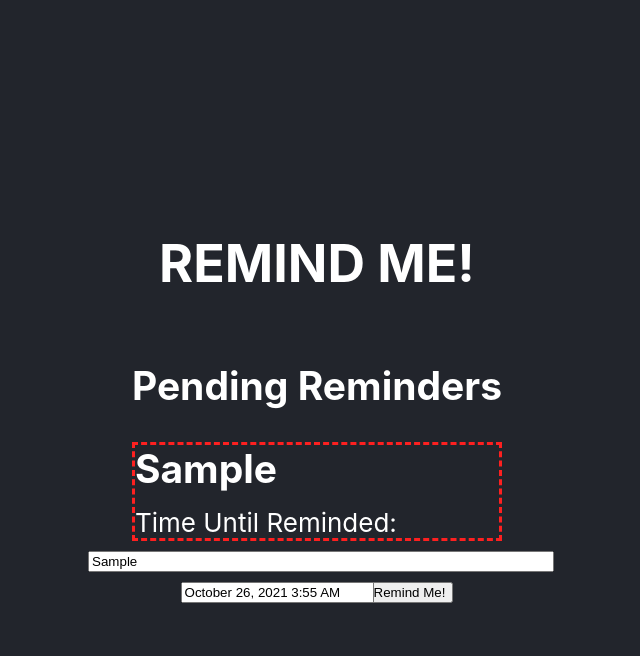
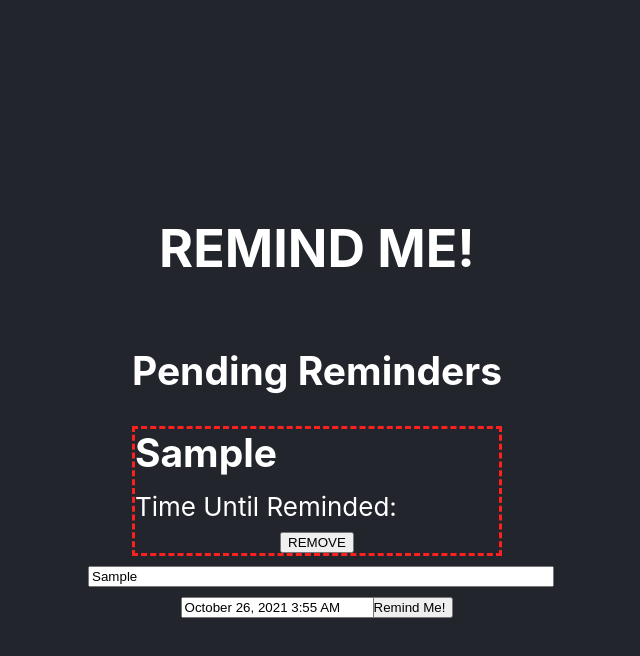
Before and after one commit to hln33/RemindMe, a React (Create React App) app: page / in a window 1280 px wide. Both pictures are taken after typing "Sample" into the empty fields and a click on the button "Remind Me!". Shown: the top 656 px of the page, without its empty margins (323-963 px from the left). Built offline with nearby package versions, Linux system fonts and the light colour scheme.

Commit message:
allowed removal of reminders

```diff
--- a/src/App.js
+++ b/src/App.js
@@ -6,14 +6,15 @@ function App() {
   const [reminders, setReminders] = useState([])
   useEffect(() => console.log(reminders), [reminders])
 
-  const handleCallback = newReminder => setReminders([newReminder, ...reminders])
+  const handleAddition = newReminder => setReminders([newReminder, ...reminders])
+  const handleRemoval = id => setReminders(reminders.filter(r => r.id !== id))
 
   return (
     <div className="App">
       <header className="App-header">
         <h1>REMIND ME!</h1>
-        <ReminderList reminderList={reminders}/>
-        <AddReminder parentCallback={handleCallback}/>
+        <ReminderList reminderList={reminders} parentCallback={handleRemoval}/>
+        <AddReminder parentCallback={handleAddition}/>
       </header>
     </div>
   );
--- a/src/components/Reminder.js
+++ b/src/components/Reminder.js
@@ -1,6 +1,6 @@
 import React, { useEffect, useState } from 'react'
 
-function Reminder({reminder}) {
+function Reminder({reminder, removeReminder}) {
     const [timeRemaining, setTimeRemaining] = useState({})
 
     const findTimeLeft = () => {
@@ -24,6 +24,10 @@ function Reminder({reminder}) {
         setInterval(() => findTimeLeft(), 1000)
     }, [])
 
+    const handleRemove = () => {
+        removeReminder(reminder.id)
+    }
+
     return (
         <div className="reminder">
             <h2>{reminder.text}</h2>
@@ -35,6 +39,7 @@ function Reminder({reminder}) {
                     {timeRemaining.sec? `${timeRemaining.sec} S ` : null}
                 </span>
             </p>
+            <button onClick={handleRemove}> REMOVE </button>
         </div>
     )
 }
--- a/src/components/ReminderList.js
+++ b/src/components/ReminderList.js
@@ -1,12 +1,12 @@
 import React from 'react'
 import Reminder from '../components/Reminder'
 
-function ReminderList({ reminderList }) {
+function ReminderList({ reminderList, parentCallback }) {
 
     return (
         <div>
             <h2>{reminderList.length > 0 ? 'Pending Reminders' : null}</h2>
-            {reminderList.map( r => <Reminder key={r.id} reminder={r}/> )}
+            {reminderList.map( r => <Reminder key={r.id} reminder={r} removeReminder={parentCallback}/> )}
         </div>
     )
 }
```
